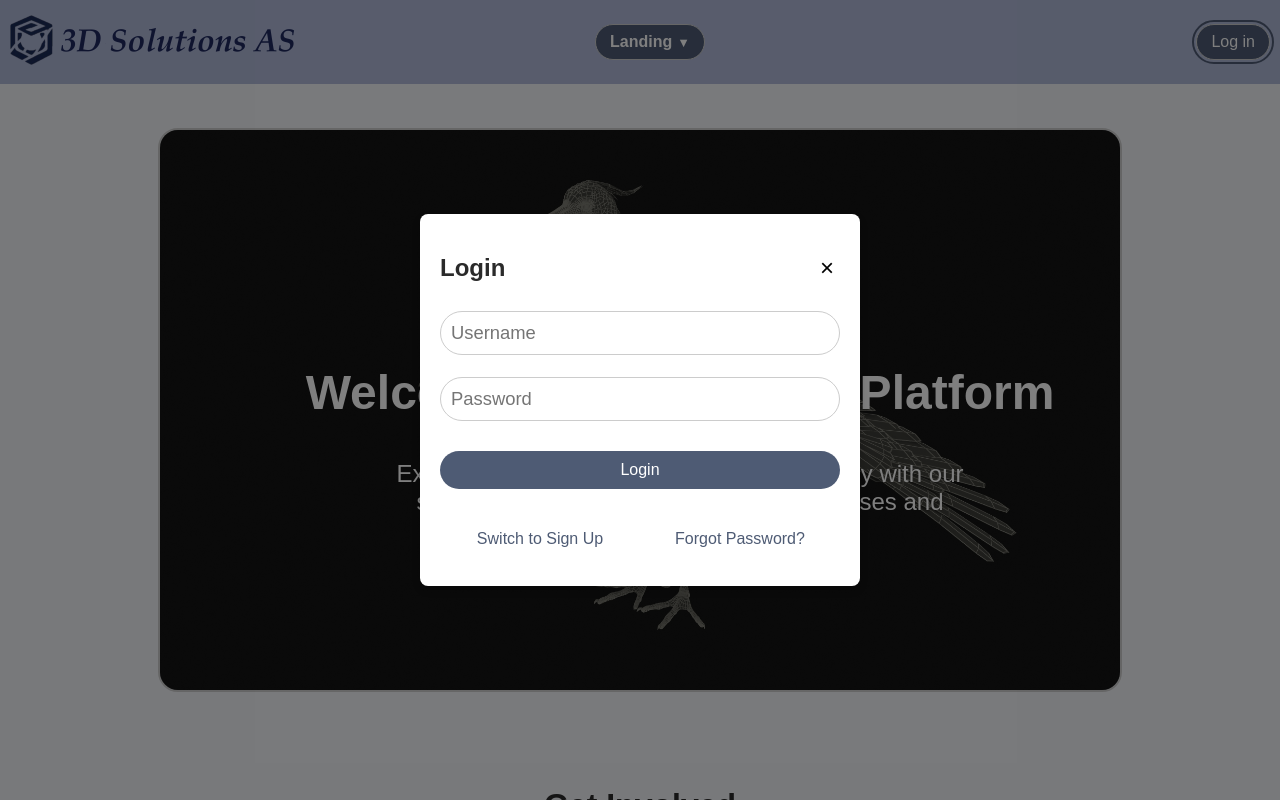
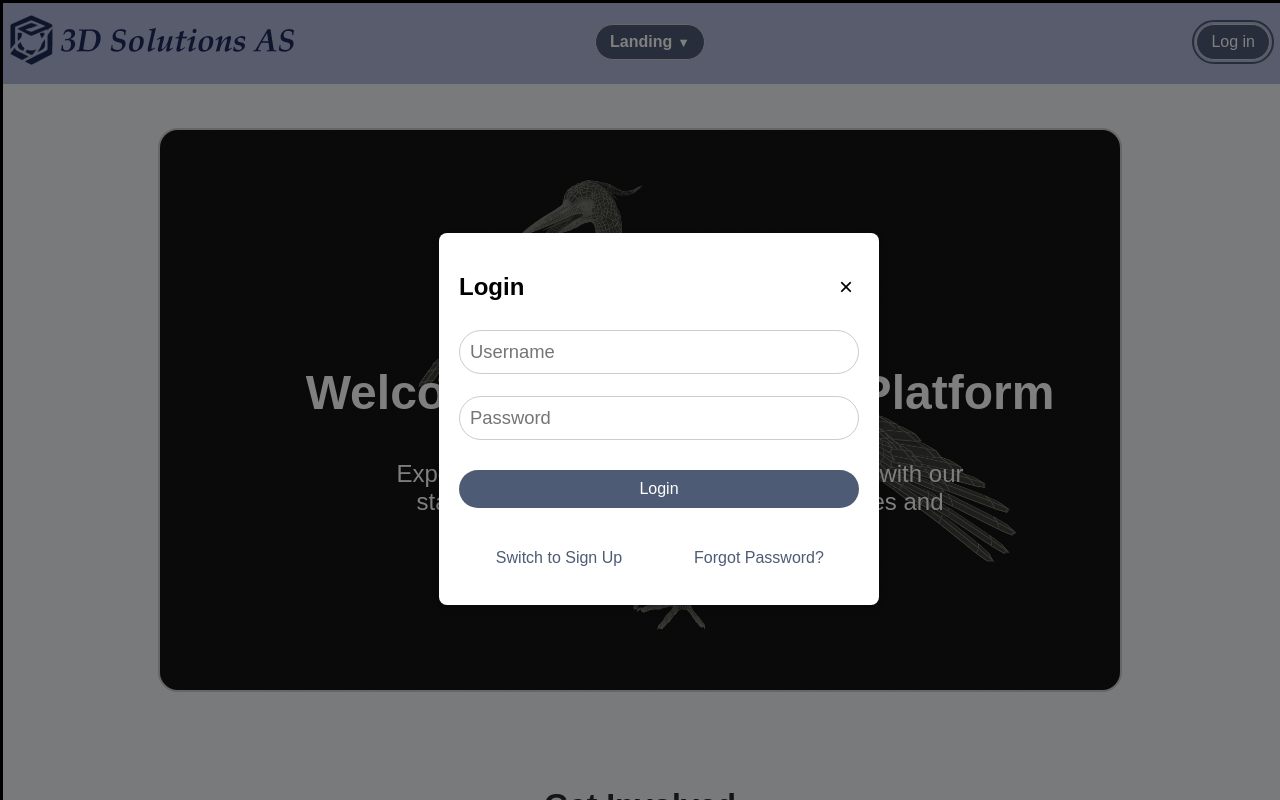
Before and after one commit to datamann1013/Chat-Application, a React (Vite) app in the folder Chat-application-frontend/: page / in a window 1280 px wide. Both pictures are taken after a click on the button "Log in". Shown: the top 800 px of the page. Built offline with nearby package versions, Linux system fonts and the light colour scheme.

Commit message:
Refactor BaseModal: replace div with dialog element for improved semantics and accessibility

```diff
--- a/Chat-application-frontend/src/components/Modals/BaseModal.tsx
+++ b/Chat-application-frontend/src/components/Modals/BaseModal.tsx
@@ -55,9 +55,9 @@ export function BaseModal({
     };
 
     return (
-        <div
+        <dialog
             className="modal-overlay"
-            role="dialog"
+            open={isOpen}
             aria-modal="true"
             tabIndex={-1}
             onMouseDown={handleOverlayMouseDown}
@@ -82,6 +82,6 @@ export function BaseModal({
                     {children}
                 </div>
             </div>
-        </div>
+        </dialog>
     );
 }
```
